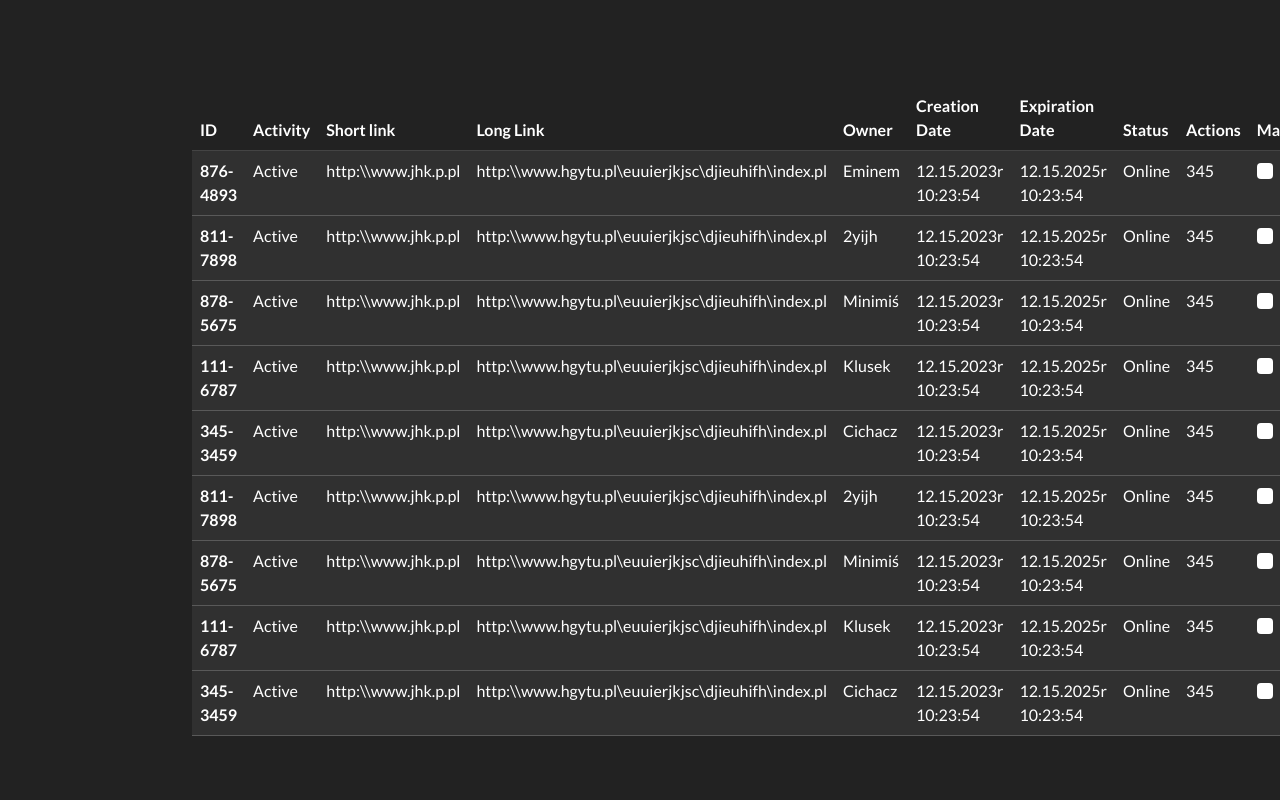
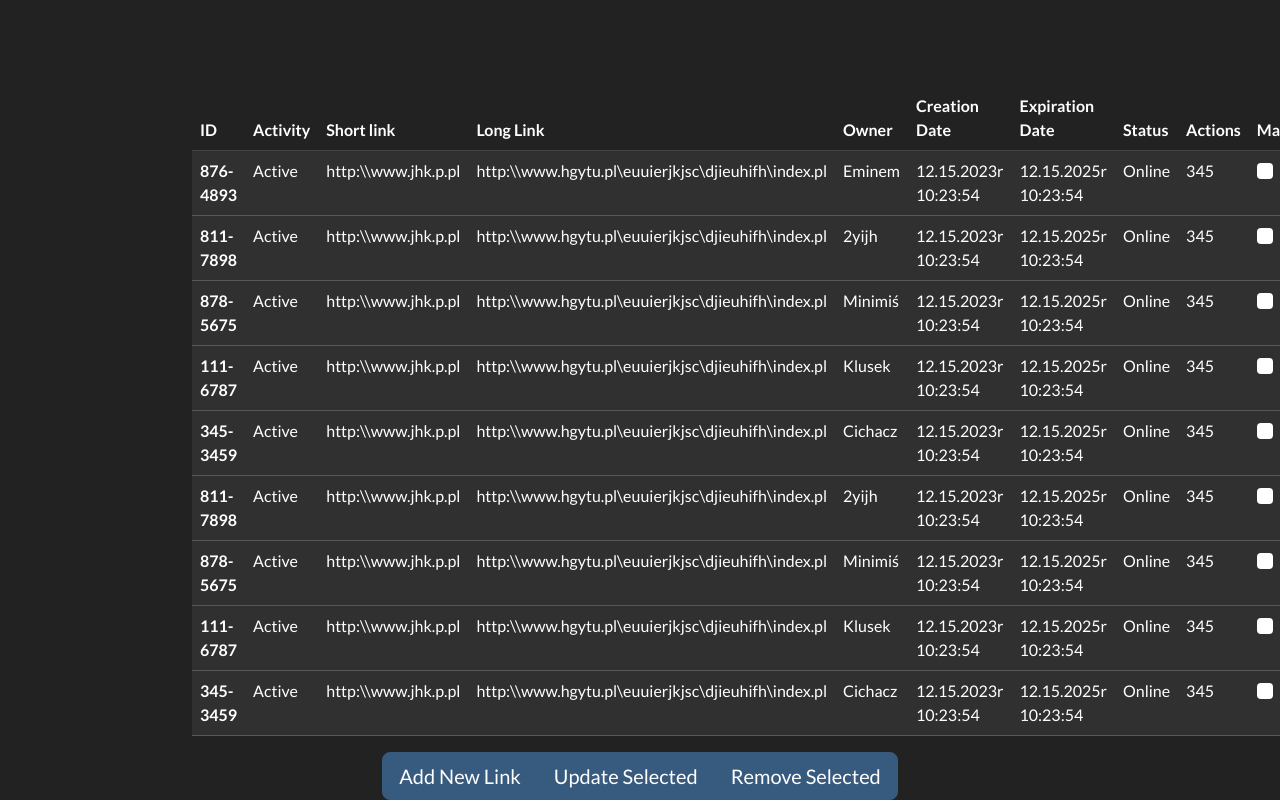
Before and after one commit to Deosen/NXO_1_Link-Shortening, a Vue app in the folder frontend/link-shortener-frontend/: page / in a window 1280 px wide. Shown: the part 625-1425 px from the top of the page. Before the commit the page ends 1377 px from the top, so only its background shows below. Built offline with nearby package versions, Linux system fonts and the light colour scheme.

Commit message:
Adding OptionsPanelButtons.vue . Adding OptionsPanelButtons to App.vue.

```diff
--- a/frontend/link-shortener-frontend/src/App.vue
+++ b/frontend/link-shortener-frontend/src/App.vue
@@ -8,6 +8,7 @@
       <CopyButton />
     </div>
     <router-view></router-view>
+    <OptionsPanelButtons />
   </div>
 </template>
 
@@ -17,6 +18,7 @@ import InputLink from './components/InputLink.vue'
 import ShortLinkButton from './components/ShortLinkButton.vue'
 import OutputLink from './components/OutputLink.vue'
 import CopyButton from './components/CopyButton.vue'
+import OptionsPanelButtons from './components/OptionsPanelButtons.vue'
 
 export default {
   name: 'App',
@@ -25,7 +27,8 @@ export default {
     InputLink,
     ShortLinkButton,
     OutputLink,
-    CopyButton
+    CopyButton,
+    OptionsPanelButtons
   }
 }
 </script>
--- /dev/null
+++ b/frontend/link-shortener-frontend/src/components/OptionsPanelButtons.vue
@@ -0,0 +1,24 @@
+<template>
+    <div class="options-panel">
+        <div class="btn-group" role="group" aria-label="Basic example">
+            <button type="button" class="btn btn-lg btn-primary">Add New Link</button>
+            <button type="button" class="btn btn-lg btn-primary">Update Selected</button>
+            <button type="button" class="btn btn-lg btn-primary">Remove Selected</button>
+        </div>
+    </div>
+</template>
+
+<script>
+    export default {
+        name: 'OptionPanelButtons'
+    }
+</script>
+
+<style>
+    .options-panel {
+        margin-top: 10px;
+        display: flex;
+        justify-content: center;
+        align-items: center;
+    }
+</style>
```
